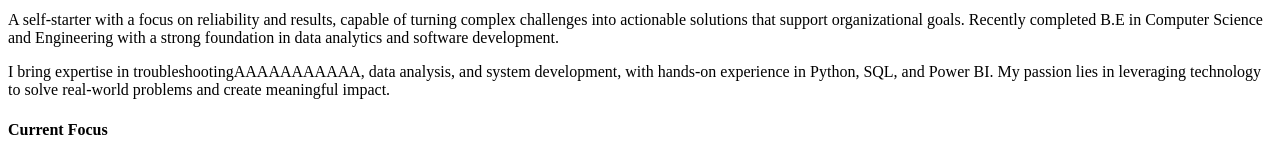
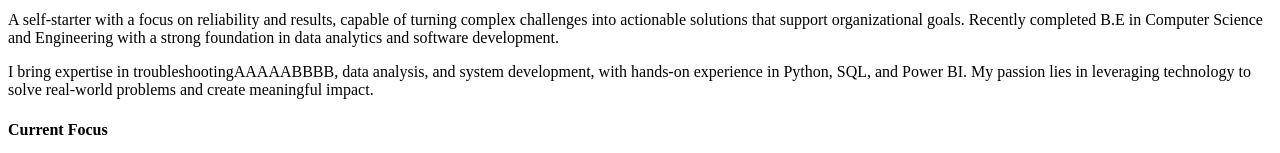
Before and after one commit to Akki-333/MyPortfolio, a React (Vite) app in the folder client/: page / in a window 1280 px wide. Shown: the part 764-917 px from the top of the page. Built offline with nearby package versions, Linux system fonts and the light colour scheme; a web font is replaced by a local one.

Commit message:
Update portfolio changes

```diff
--- a/client/src/components/sections/about.tsx
+++ b/client/src/components/sections/about.tsx
@@ -16,7 +16,7 @@ export default function About() {
               A self-starter with a focus on reliability and results, capable of turning complex challenges into actionable solutions that support organizational goals. Recently completed B.E in Computer Science and Engineering with a strong foundation in data analytics and software development.
             </p>
             <p className="text-muted-foreground leading-relaxed" data-testid="text-about-description-2">
-              I bring expertise in troubleshootingAAAAAAAAAAA, data analysis, and system development, with hands-on experience in Python, SQL, and Power BI. My passion lies in leveraging technology to solve real-world problems and create meaningful impact.
+              I bring expertise in troubleshootingAAAAABBBB, data analysis, and system development, with hands-on experience in Python, SQL, and Power BI. My passion lies in leveraging technology to solve real-world problems and create meaningful impact.
             </p>
 
             <div className="grid sm:grid-cols-2 gap-4 mt-8">
```
